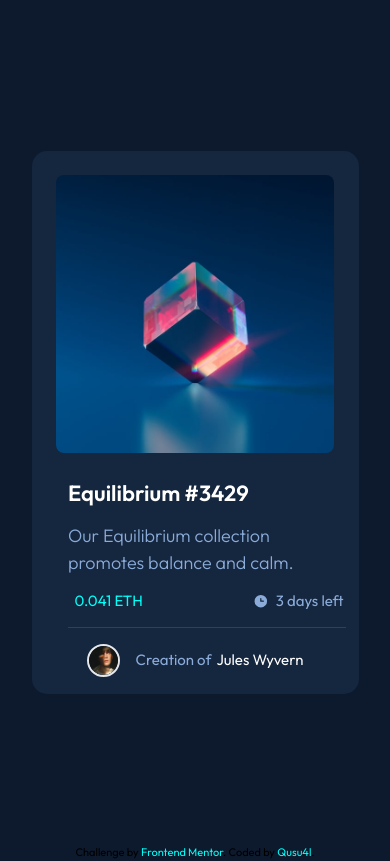
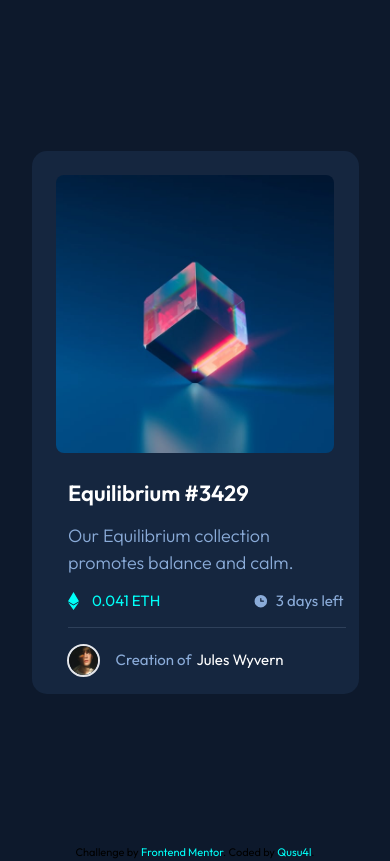
Before and after one commit to Qusu4l/nft-preview-card-component-main, a website: page index.html in a window 390 px wide. Drawn offline with Linux system fonts and the light colour scheme.

Commit message:
design#fix

```diff
--- a/index.html
+++ b/index.html
@@ -31,7 +31,8 @@
             collection promotes
             balance and calm.</p>
           <div class="flex justify-between mt-[16px]">
-            <div class="w-[88.48px] lg:w-[93.48px] h-[19px] flex items-center text-[#00FFF8]">
+            <div class="w-[95px] lg:w-[93.48px] h-[19px] flex items-center text-[#00FFF8]">
+              <img src="images/icon-ethereum.svg" alt="" class="mr-[6.48px]">
               <span class="text-[15px] lg:text-[16px] ml-[6.48px] lg:ml-[0px]">0.041 ETH</span>
             </div>
             <div class="w-[92.69px] lg:w-[120px] h-[19px] lg:h-[20px] flex items-center text-[#8BACD9]">
@@ -41,7 +42,7 @@
           </div>
           <div class="bg-[#2E405A] w-[278px] lg:w-[302px] h-[1px] mt-[16px] lg:mr-[24px] "></div>
         </div>
-        <div class="w-[219] h-[33px] mt-[16px] lg:mt-[22px] lg:mr-[96px] lg:ml-[20px] flex items-center">
+        <div class="w-[219] h-[33px] mt-[16px] mr-[40px] lg:mt-[22px] lg:mr-[96px] lg:ml-[20px] flex items-center">
           <img class="w-[33px] h-[33px] rounded-full border-2" src="images/image-avatar.png" alt="">
           <span class="text-[15px] lg:text-[16px] text-[#8BACD9] font-[400] ml-[16px]">Creation of</span>
           <span
```
Also changed, not shown: dist/output.css.
